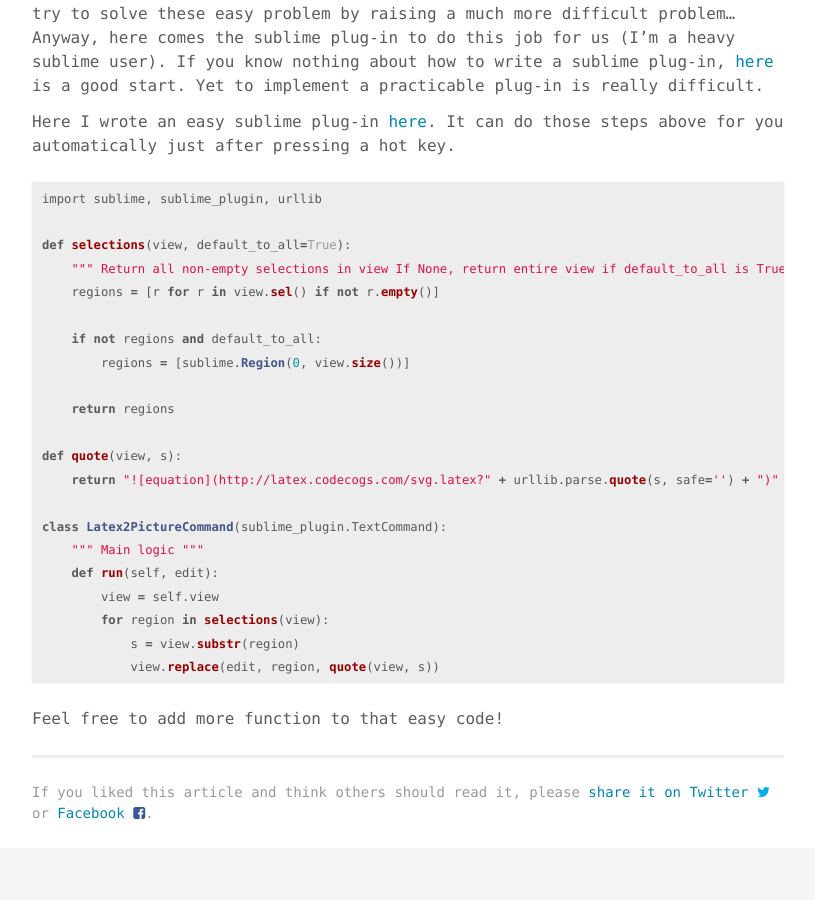
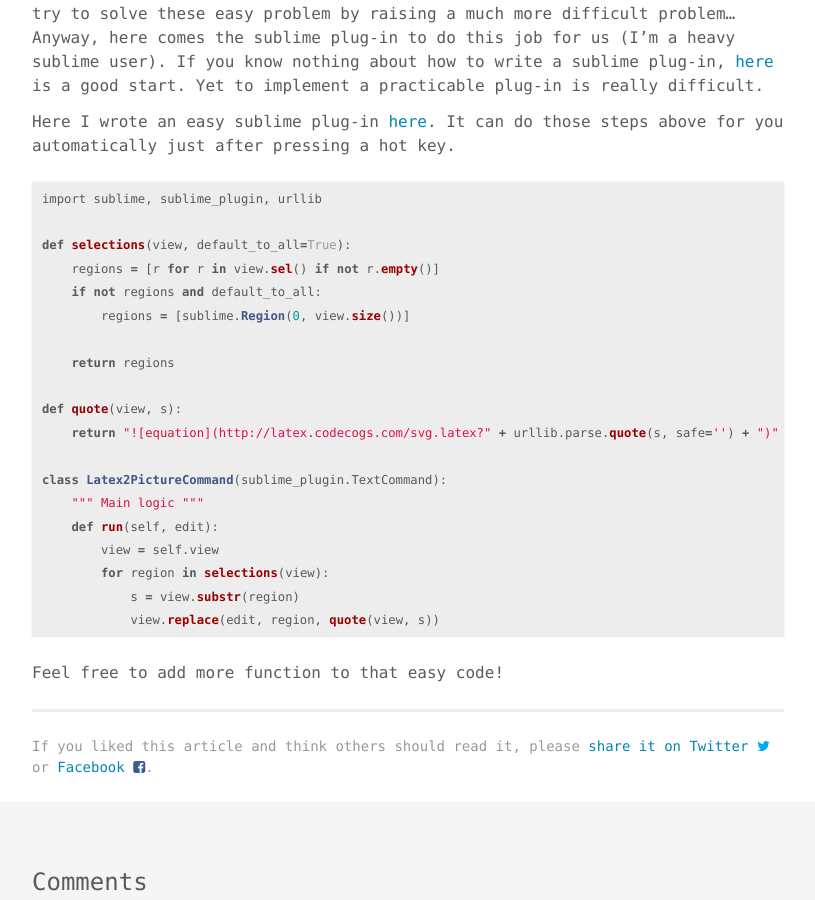
Before and after one commit to chaonan99/chaonan99.github.io, a Jekyll site: the page built from _posts/2016-08-31-how-to-add-equation-on-github-markdown-file.md, in a window 1280 px wide and 900 px high, scrolled down 1618 px. Shown: the whole window, without its empty margins (232-1047 px from the left). Built offline with Jekyll 4.4.1, drawn with Linux system fonts in a browser that asks for light colours; comment, search, counter and statistics services are not loaded.

```diff
--- a/_posts/2016-08-31-how-to-add-equation-on-github-markdown-file.md
+++ b/_posts/2016-08-31-how-to-add-equation-on-github-markdown-file.md
@@ -40,13 +40,7 @@
 import sublime, sublime_plugin, urllib
 
 def selections(view, default_to_all=True):
-    """
-    Return all non-empty selections in view
-    If None, return entire view if default_to_all is True
-    code from: https://github.com/mastahyeti/URLEncode
-    """
     regions = [r for r in view.sel() if not r.empty()]
-
     if not regions and default_to_all:
         regions = [sublime.Region(0, view.size())]
 
```
